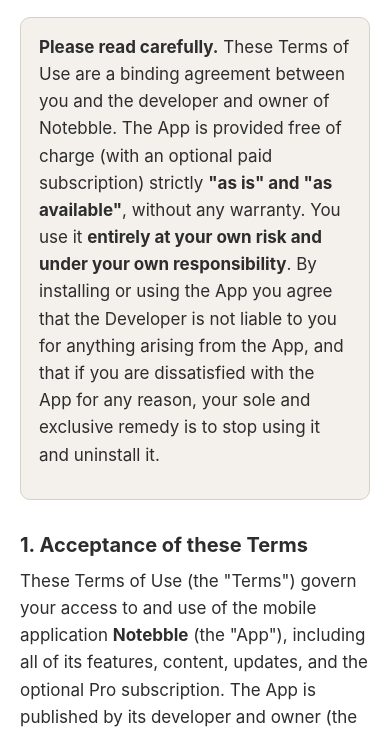
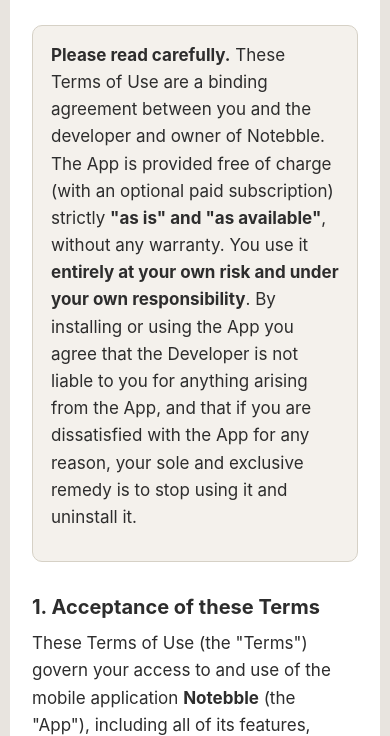
Before and after one commit to AlexSirota/notebble-legal, a plain HTML site: page terms_of_use.html in a window 390 px wide. Shown: the part 180-916 px from the top of the page. Drawn offline with Linux system fonts and the light colour scheme.

Commit message:
Match the page styling to the documents in the app
White document sheet on the app's background, light in every theme.

```diff
--- a/terms_of_use.html
+++ b/terms_of_use.html
@@ -11,6 +11,7 @@
 
 
 <a class="backlink" href="./">&#8592; Notebble legal</a>
+<div class="sheet">
 
 <h1>Terms of Use</h1>
 <div class="meta">Notebble &nbsp;·&nbsp; Effective date: September 13, 2026 &nbsp;·&nbsp; Version 1.0</div>
@@ -101,6 +102,7 @@
 <p>If you have questions about these Terms, you can contact the Developer through <em>Settings → About → Report a problem</em> inside the App, which opens your mail client with the support address pre-filled.</p>
 
 <div class="footer">Notebble Terms of Use · Version 1.0 · Effective September 13, 2026. This document is provided together with the Notebble Privacy Policy, which also applies to your use of the App.</div>
+</div>
 
 </body>
 </html>
--- a/web.css
+++ b/web.css
@@ -1,6 +1,10 @@
 /* Screen styles for the Notebble legal documents.
    Loaded after style.css, which is print-oriented, and adapts the same markup
-   for reading in a browser. */
+   for reading in a browser.
+
+   The colors mirror how the documents look inside the app: the white page of
+   the PDF on the app's warm grey background. Light in every theme, because the
+   PDF is always white paper — so there is deliberately no dark-mode variant. */
 
 html {
   -webkit-text-size-adjust: 100%;
@@ -9,11 +13,24 @@
 body {
   font-size: 17px;
   line-height: 1.6;
+  background: #E8E4DF; /* AppColors.background */
+  color: #2D2D2D;
+  margin: 0;
+  padding: 24px 16px 48px;
+}
+
+/* The document itself, as the white page the app shows. */
+.sheet {
   max-width: 720px;
   margin: 0 auto;
-  padding: 32px 20px 64px;
   background: #FFFFFF;
-  color: #2D2D2D;
+  border-radius: 12px;
+  padding: 40px 36px 48px;
+}
+
+@media (max-width: 600px) {
+  body { padding: 12px 10px 32px; }
+  .sheet { padding: 28px 22px 36px; border-radius: 10px; }
 }
 
 h1 { font-size: 30px; line-height: 1.2; margin-bottom: 6px; }
@@ -46,11 +63,3 @@
   text-decoration: none;
 }
 .backlink:hover { text-decoration: underline; }
-
-@media (prefers-color-scheme: dark) {
-  body { background: #17150F; color: #E8E4DA; }
-  .meta, .footer { color: #A09A8C; }
-  .box { background: #211E17; border-color: #3A3529; }
-  .footer { border-top-color: #3A3529; }
-  a { color: #6FD3B4; }
-}
```
Also changed, not shown: index.html (+4 -5 lines), privacy_policy.html (+2 -0 lines).
